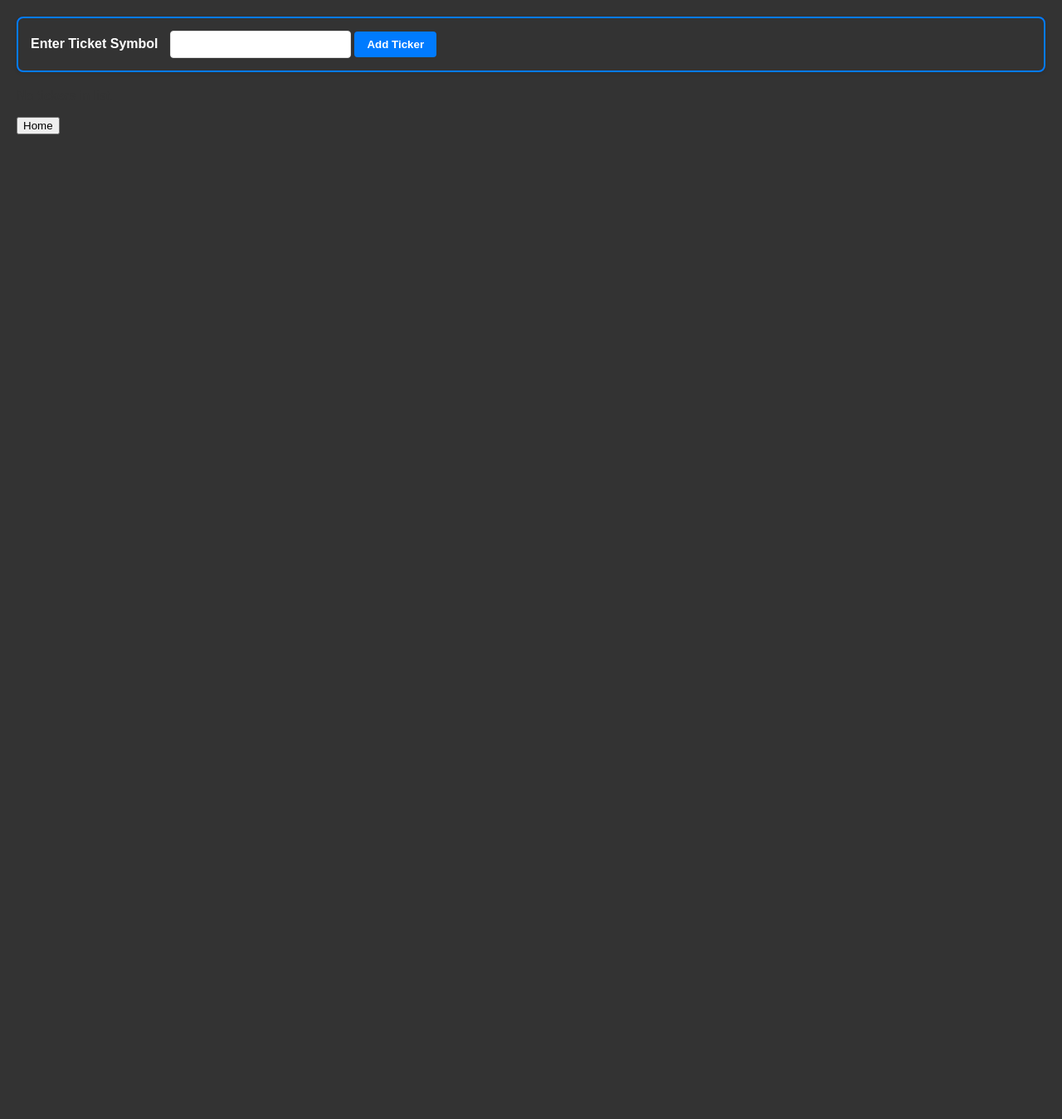
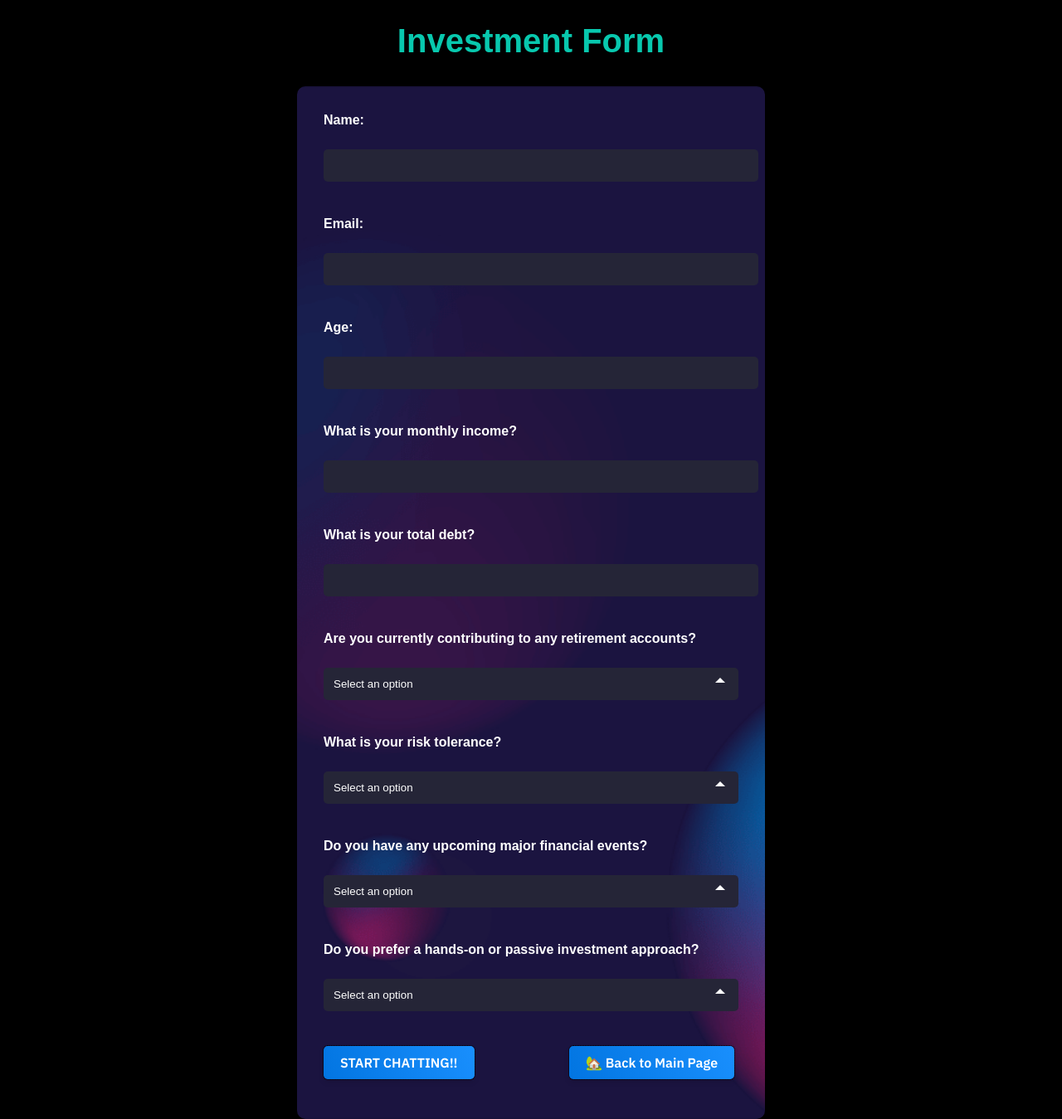
Before and after one commit to AdvayBhatt/tamuhack_25_jan_2, a Flask app: page / in a window 1280 px wide. Shown: the whole page at 83% size. Before the commit the page ends 162 px from the top, so only its background shows below. Run offline with Flask 3, Linux system fonts and the light colour scheme.

Commit message:
Update stockwatch.html
fixed cd home button

```diff
--- a/template/stockwatch.html
+++ b/template/stockwatch.html
@@ -1,64 +1,89 @@
 <!DOCTYPE html>
-<html>
-    <head>
-        <title>Stock Watchlist</title>
-        <link rel="stylesheet" href="{{url_for('static', filename='style2.css')}}">
-    </head>
-    <body>
-        {% with messages = get_flashed_messages(with_categories=True) %}
-            {% if messages %}
-                {% for category, message in messages %}
-                    <div class="flash {{category}}">{{message}}</div>
-                {% endfor %}
-            {% endif %}
-        {% endwith %}
+<html lang="en">
+<head>
+    <meta charset="UTF-8">
+    <meta name="viewport" content="width=device-width, initial-scale=1.0">
+    <link href="https://fonts.googleapis.com/css?family=IBM+Plex+Sans:400,600" rel="stylesheet">
+    <link rel="stylesheet" href="src/scss/layout/form.css">
+    <title>Investment Form</title>
+</head>
+<body>
+    <h1>Investment Form</h1>
+    <form id="investmentForm">
+        <label for="name">Name:</label><br>
+        <input type="text" id="name" required><br><br>
 
-        <form action="{{url_for('index')}}" method="POST">
-            <label for="ticker">Enter Ticket Symbol</label>
-            <input type="text" name="ticker" id="ticker" required>
-            <input type="submit" value="Add Ticker">
-        </form>
+        <label for="email">Email:</label><br>
+        <input type="email" id="email" required><br><br>
 
-        {% if stocks %}
-            <table>
-                <thead>
-                    <tr>
-                        <th>Ticker</th>
-                        <th>Last</th>
-                        <th>Date / Time</th>
-                        <th>Change</th>
-                        <th>Change %</th>
-                        <th>High</th>
-                        <th>Low</th>
-                        <th>Volume</th>
-                        <th>Action</th>
-                    </tr>
-                </thead>
-                <tbody>
-                    {% for stock in stocks %}
-                        <tr>
-                            <td>{{ stock.ticker }}</td>
-                            <td>{{ stock.price }}</td>
-                            <td>{{ stock.date_time }}</td>
-                            <td class="{{ 'positive' if stock.change > 0 else 'negative' if stock.change < 0 else '' }}">
-                                {{ '$%.2f' % stock.change }}
-                            </td>
-                            <td class="{{ 'positive' if stock.change_pct > 0 else 'negative' if stock.change_pct < 0 else '' }}">
-                                {{ '$%.2f%%' % stock.change_pct }}
-                            </td>
-                            <td>{{ stock.high }}</td>
-                            <td>{{ stock.low }}</td>
-                            <td>{{ stock.volume }}</td>
-                            <td>
-                                <a href="{{ url_for('remove', ticker=stock.ticker) }}">Remove</a>
-                            </td>
-                        </tr>
-                    {% endfor %}
-                </tbody>
-            </table>
-        {% else %}
-            <p>No tickers in list.</p>
-        {% endif %}
-        <a href="http://127.0.0.1:5500/tamuhack_25_jan_2/template/index.html"><button class="button-primary" href="http://127.0.0.1:5500/tamuhack_25_jan_2/template/index.html" type="button">Home</button></a>
-    </body>
+        <label for="age">Age:</label><br>
+        <input type="number" id="age" min="13" max="120" required><br><br>
+
+        <label for="monthly-income">What is your monthly income?</label><br>
+        <input type="number" id="monthly-income" min="0" required><br><br>
+
+        <label for="debt">What is your total debt?</label><br>
+        <input type="number" id="debt" min="0" required><br><br>
+
+        <label for="retirement">Are you currently contributing to any retirement accounts?</label><br>
+        <select id="retirement" required>
+            <option value="" disabled selected>Select an option</option>
+            <option value="no">No</option>
+            <option value="yes">Yes</option>
+        </select><br><br>
+
+        <label for="risk-tolerance">What is your risk tolerance?</label><br>
+        <select id="risk-tolerance" required>
+            <option value="" disabled selected>Select an option</option>
+            <option value="conservative">Conservative</option>
+            <option value="moderate">Moderate</option>
+            <option value="aggressive">Aggressive</option>
+            <option value="unsure">Unsure</option>
+        </select><br><br>
+
+        <label for="major-events">Do you have any upcoming major financial events?</label><br>
+        <select id="major-events" required>
+            <option value="" disabled selected>Select an option</option>
+            <option value="no">No</option>
+            <option value="yes">Yes</option>
+        </select><br><br>
+
+        <label for="track-investments">Do you prefer a hands-on or passive investment approach?</label><br>
+        <select id="track-investments" required>
+            <option value="" disabled selected>Select an option</option>
+            <option value="no">Hands-on</option>
+            <option value="yes">Passive</option>
+            <option value="unsure">Unsure</option>
+        </select><br><br>
+
+        <a href="http://localhost:8501"><button class="button-primary" href="http://localhost:8501" type="button" onclick="submitForm()">START CHATTING!!</button></a>
+        <a href="http://127.0.0.1:5500/tamuhack_25_jan_2/template/index.html"><button class="button-primary" href="http://127.0.0.1:5500/tamuhack_25_jan_2/template/index.html" type="button" style="margin-left: 110px">🏡 Back to Main Page</button></a>
+        <p id="statusMessage"></p>
+    </form>
+
+    <script>
+        async function submitForm() {
+            let formData = {
+                name: document.getElementById("name").value,
+                email: document.getElementById("email").value,
+                age: document.getElementById("age").value,
+                monthly_income: document.getElementById("monthly-income").value,
+                debt: document.getElementById("debt").value,
+                retirement: document.getElementById("retirement").value,
+                risk_tolerance: document.getElementById("risk-tolerance").value,
+                major_events: document.getElementById("major-events").value,
+                track_investments: document.getElementById("track-investments").value
+            };
+
+            let response = await fetch("http://127.0.0.1:8000/submit_form", {
+                method: "POST",
+                headers: { "Content-Type": "application/json" },
+                body: JSON.stringify(formData)
+            });
+
+            let result = await response.json();
+            document.getElementById("statusMessage").innerText = result.message;
+        }
+    </script>
+</body>
 </html>
```
